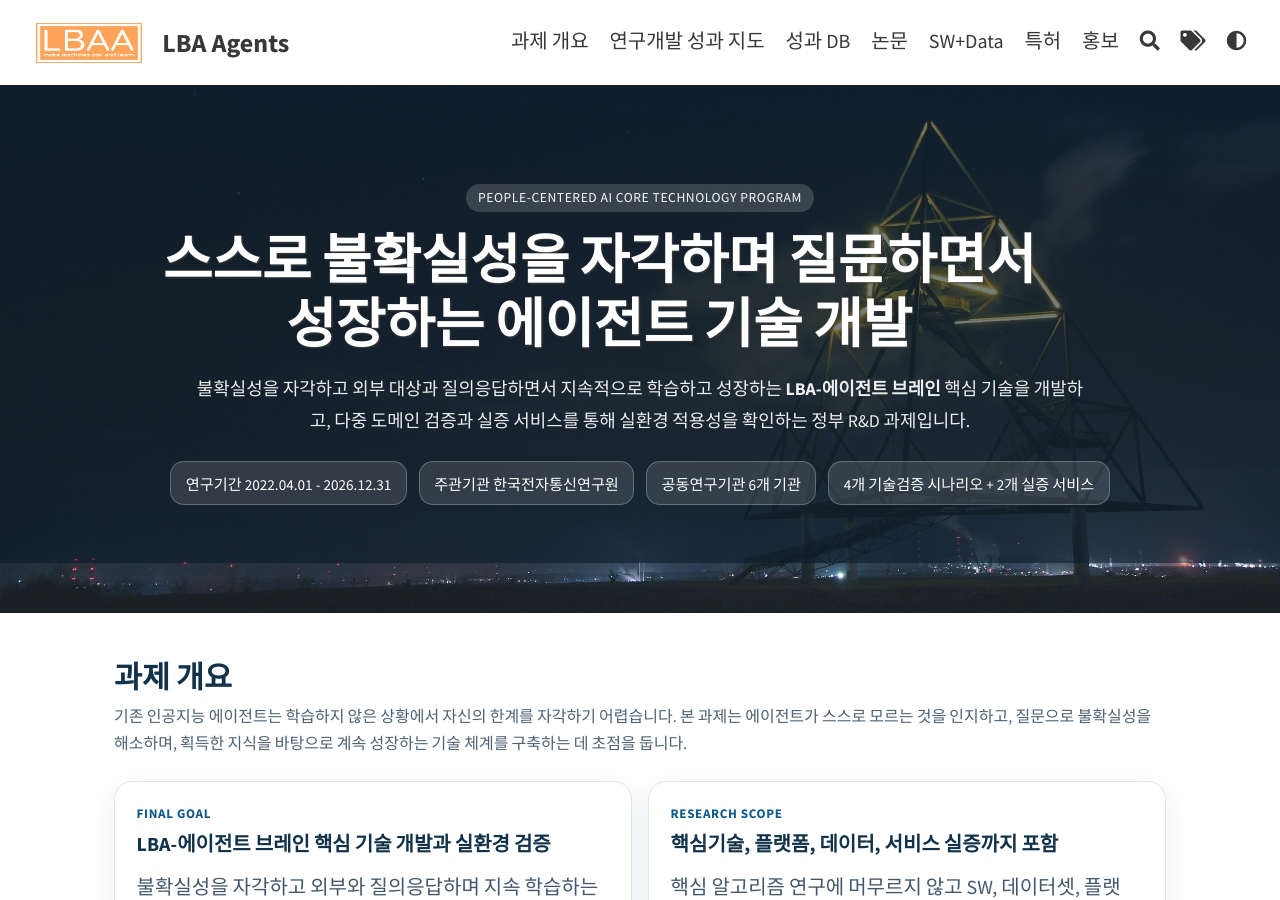
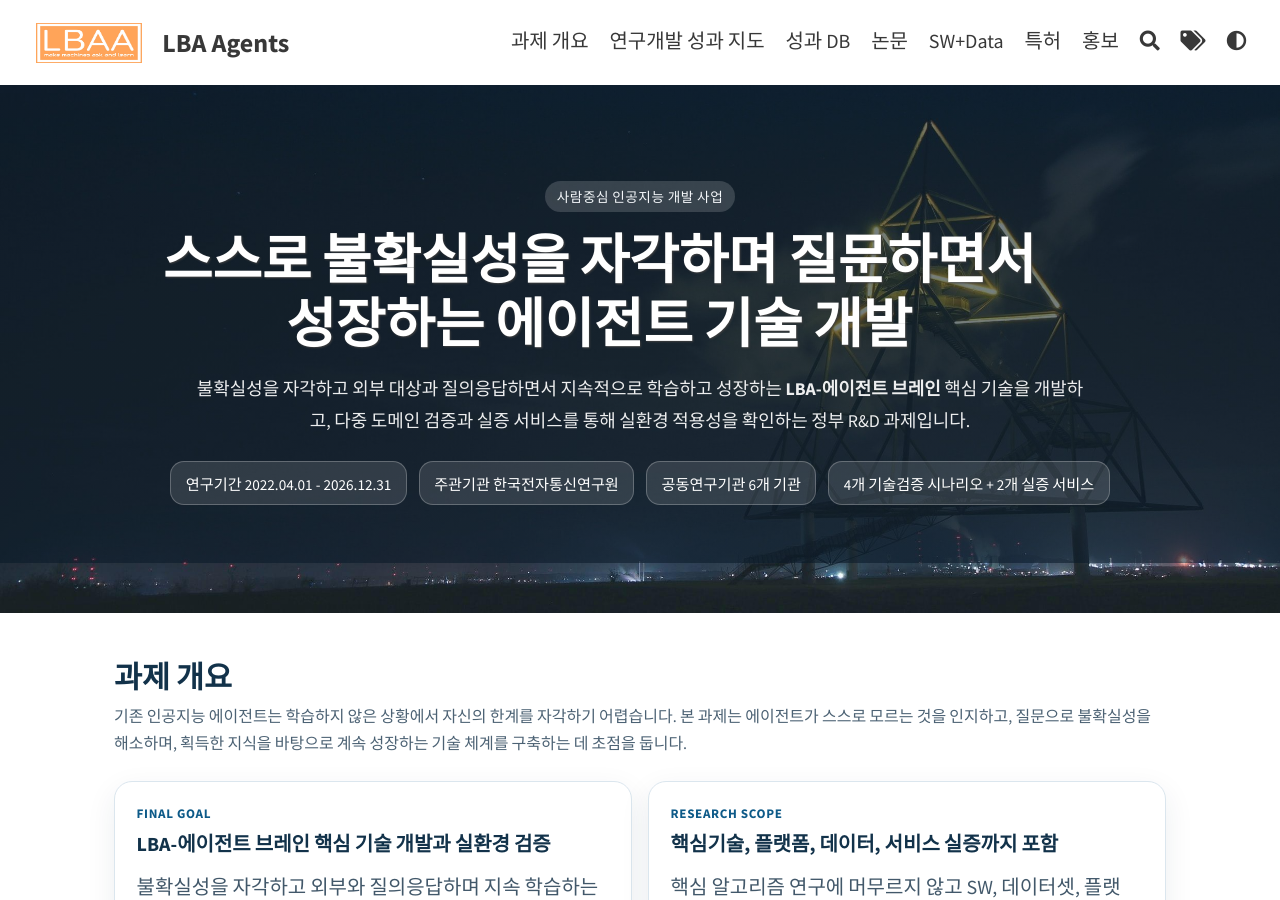
Before and after one commit to lbaa2022/lbaa2022.github.io, a Jekyll site: the page built from index.html, in a window 1280 px wide and 900 px high. Built offline with Jekyll 4.4.1, drawn with Linux system fonts in a browser that asks for light colours; the list of posts is cut into pages by our own code.

Commit message:
Translate homepage program heading to Korean

```diff
--- a/_layouts/home.liquid
+++ b/_layouts/home.liquid
@@ -257,7 +257,7 @@ layout: default
 
   <div id="main" class="call-out call-out_img">
     <div class="hero-shell">
-      <div class="hero-eyebrow">People-Centered AI Core Technology Program</div>
+      <div class="hero-eyebrow">사람중심 인공지능 개발 사업</div>
       <h1 class="hero-title">스스로 불확실성을 자각하며 질문하면서 성장하는 에이전트 기술 개발</h1>
       <p class="hero-summary">
         불확실성을 자각하고 외부 대상과 질의응답하면서 지속적으로 학습하고 성장하는
```
